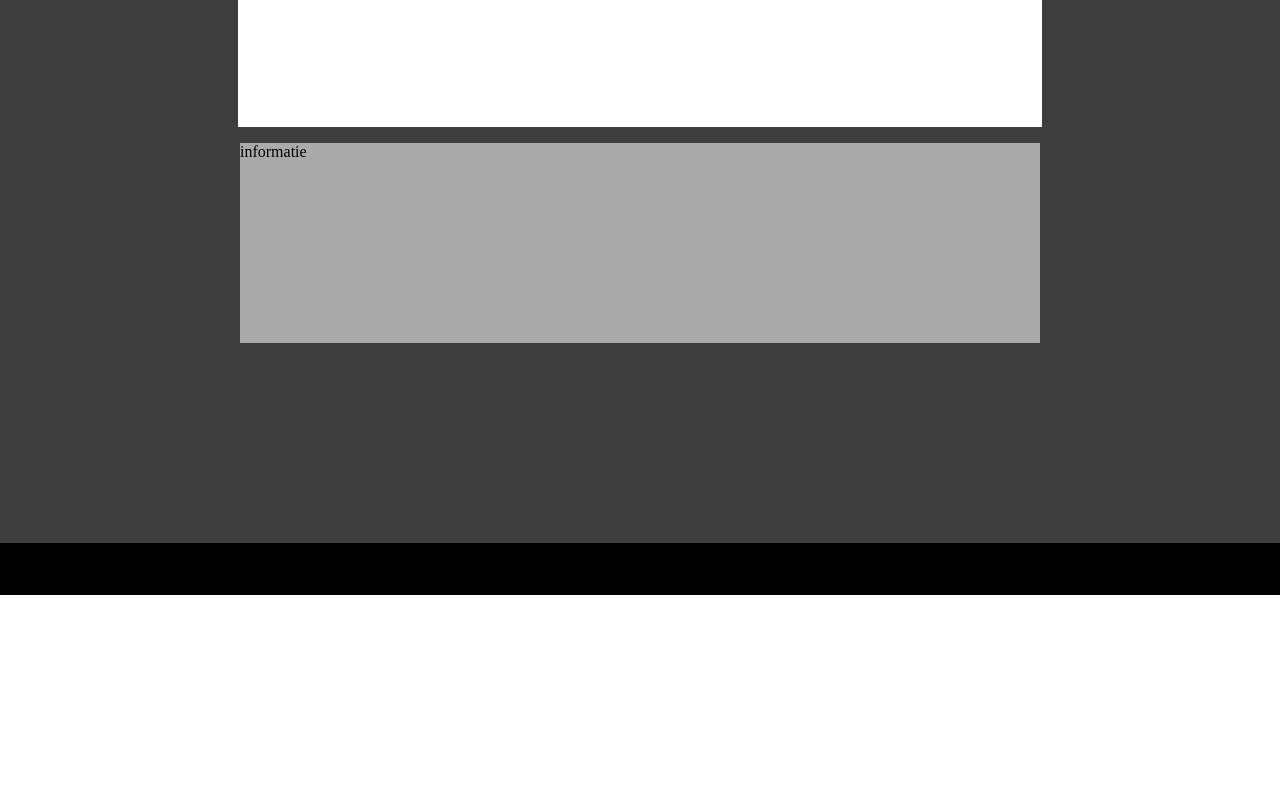
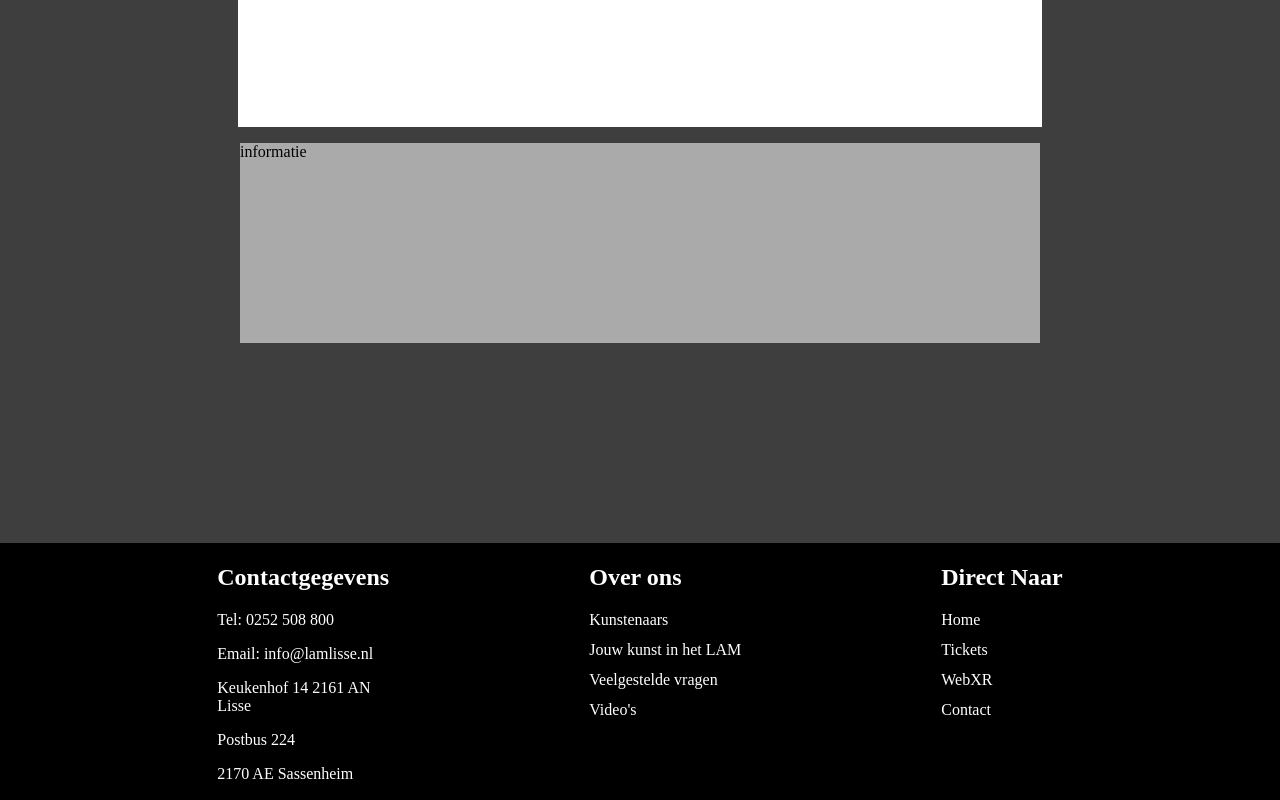
Before and after one commit to pawelkellner/Beroepsopdracht, a plain HTML site: page index.html in a window 1280 px wide. Shown: the part 1331-2131 px from the top of the page. Before the commit the page ends 1926 px from the top, so only its background shows below. Drawn offline with Linux system fonts and the light colour scheme.

Commit message:
footer + hyperlinks

```diff
--- a/index.html
+++ b/index.html
@@ -33,7 +33,38 @@
         </div>
     </div>
     <footer class="balk">
-        <p>oofasda</p>
+        <div class="contact">
+            <h2 id="contactge">Contactgegevens</h2>
+            <div class="contactinf">
+                <p>Tel: 0252 508 800</p>
+                <p>Email: info@lamlisse.nl</p>
+                <p>Keukenhof 14 2161 AN Lisse</p>
+                <p>Postbus 224</p>
+                <p>2170 AE Sassenheim</p>
+            </div>
+        </div>
+        <div id="overons">
+            <h2>Over ons</h2>
+            <div class="over">
+                <ul id="lijst_over">
+                    <li id="list_over1"><a href="https://www.lamlisse.nl/kunstenaar">Kunstenaars</a></li>
+                    <li id="list_over2"><a href="https://www.lamlisse.nl/jouw-kunst-in-het-lam/">Jouw kunst in het LAM</a></li>
+                    <li id="list_over3"><a href="https://www.lamlisse.nl/jouw-kunst-in-het-lam/">Veelgestelde vragen</a></li>
+                    <li id="list_over4"><a href="https://www.lamlisse.nl/miniserie/hoe-werkt-het-lam/">Video's</a></li>
+                </ul>
+            </div>
+        </div>
+        <div id="directnaar">
+            <h2>Direct Naar</h2>
+            <div class="con_direct">
+                <ul id="lijst_direct">
+                    <li id="list_direct1"><a href="https://www.lamlisse.nl/">Home</a></li>
+                    <li id="list_direct2"><a href="https://www.lamlisse.nl/tickets">Tickets</a></li>
+                    <li id="list_direct3"><a href="">WebXR</a></li>
+                    <li id="list_direct4"><a href="https://www.lamlisse.nl/contact/">Contact</a></li>
+                </ul>
+            </div>
+        </div>
     </footer>
     <script src="js/museum.js"></script>
 </body>
```
